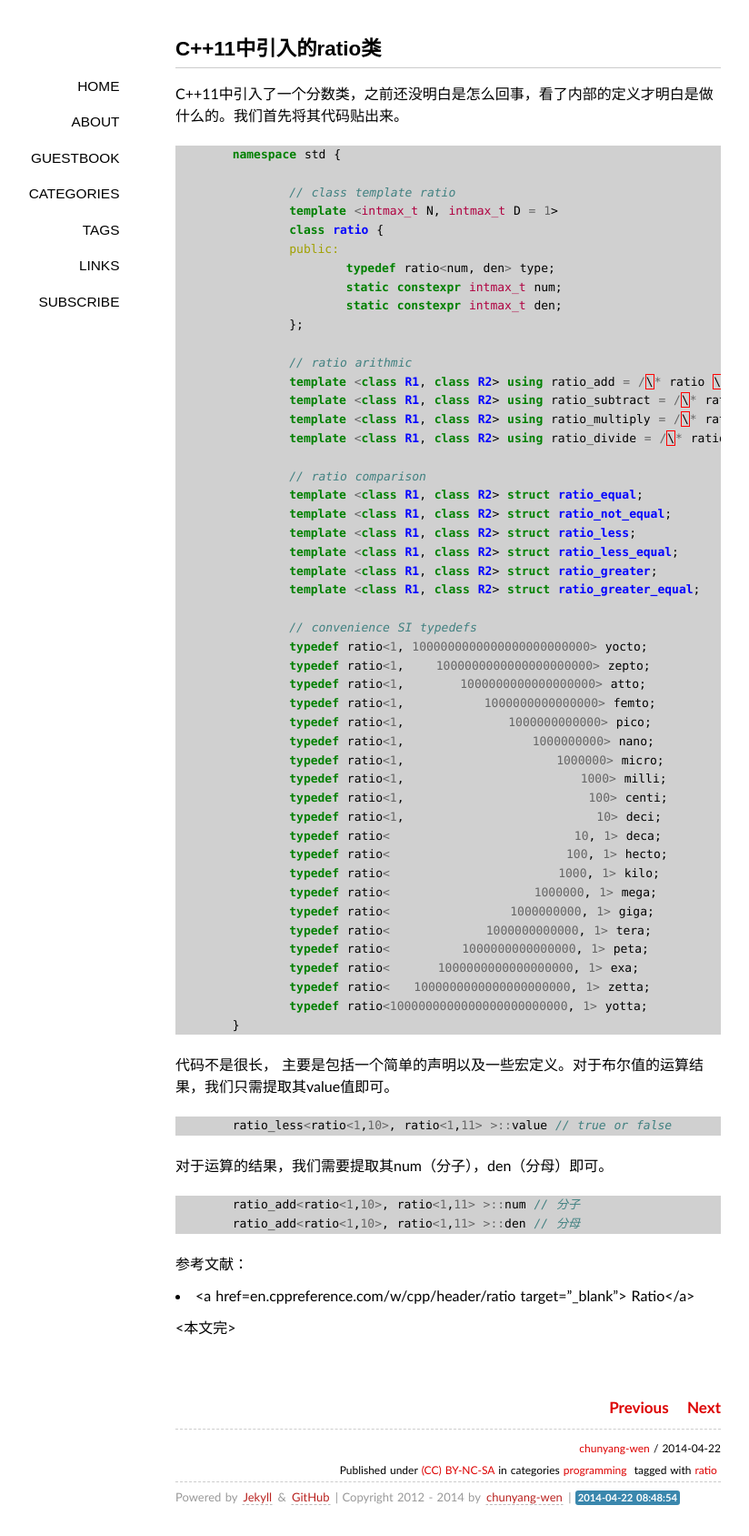
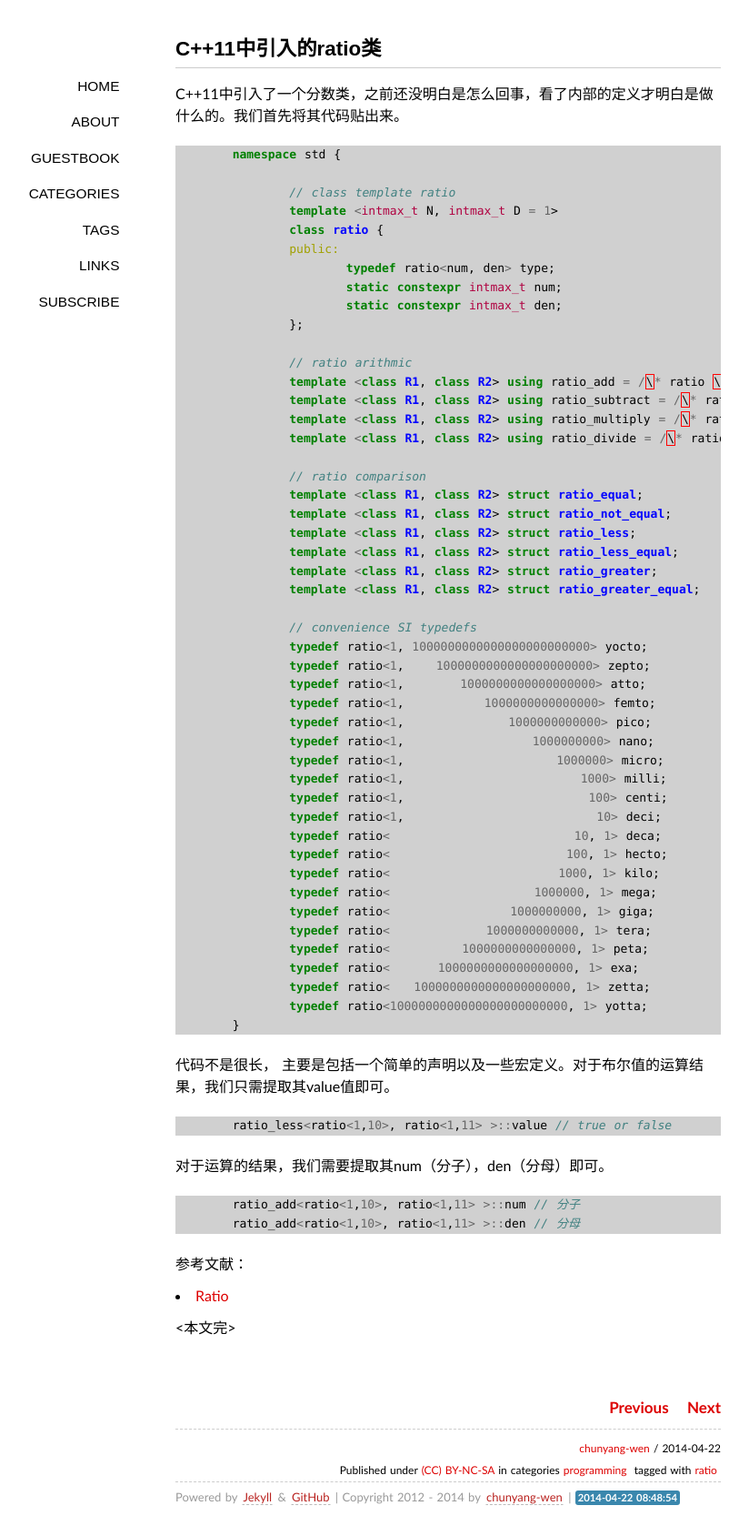
Before and after one commit to chunyang-wen/chunyang-wen.github.io, a Jekyll site: the page built from _posts/2014-04-22-ratio-header-cpp11.md, in a window 1280 px wide. Shown: the whole page at 91% size, without its empty margins (147-971 px from the left). Built offline with Jekyll 4.4.1, drawn with Linux system fonts in a browser that asks for light colours; some web fonts are replaced; Markdown is read by kramdown in place of the engine named in the settings; comment, search, counter and statistics services are not loaded; some of the changed lines change nothing that is shown.

Commit message:
fix link error

```diff
--- a/_posts/2014-04-22-ratio-header-cpp11.md
+++ b/_posts/2014-04-22-ratio-header-cpp11.md
@@ -74,6 +74,6 @@ C++11中引入了一个分数类，之前还没明白是怎么回事，看了内
 
 参考文献：
 
-+ <a href=en.cppreference.com/w/cpp/header/ratio target="_blank"> Ratio</a>
++ <a href="http://en.cppreference.com/w/cpp/header/ratio" target="_blank"> Ratio</a>
 
 <本文完\>
```
